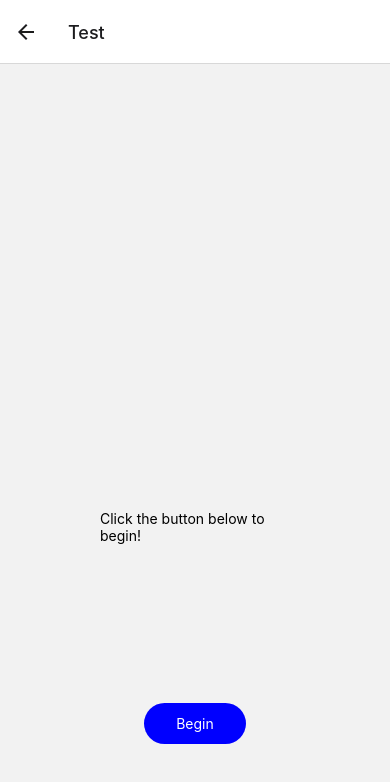
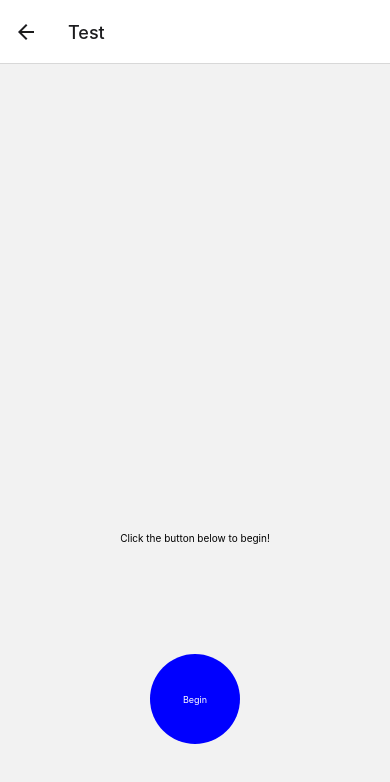
Before and after one commit to reyantshariff/Sight-Singing-App, a React Native app in the folder interval-training/: screen /Test in a window 390 px wide. Shown: the top 782 px of the page. Built offline with nearby package versions, Linux system fonts and the light colour scheme.

Commit message:
added frontend stuff

```diff
--- a/interval-training/Components/trainerButton.jsx
+++ b/interval-training/Components/trainerButton.jsx
@@ -1,12 +1,11 @@
 import React from 'react';
 import { StyleSheet, Text, View, TouchableOpacity} from 'react-native';
-import { Button } from 'react-native';
 
 const TrainerButton = ({onPress, title}) =>
     {
         return(
             <TouchableOpacity style = {styles.button} onPress = {onPress}>
-                <Text style={styles.Text}>{title}</Text>
+                <Text style={styles.Text} numberOfLines={1}>{title} </Text>
             </TouchableOpacity>
         )
     }
@@ -17,7 +16,9 @@ const styles = StyleSheet.create({
       paddingVertical: 12,
       paddingHorizontal: 32,
       justifyContent: 'space-around',
-      borderRadius: 100,
+      borderRadius: 45,
+      width: 90,
+      height: 90,
       alignItems: 'center',
       backgroundColor: 'blue',
       position: 'fixed',
@@ -25,7 +26,7 @@ const styles = StyleSheet.create({
     Text:
     {
         color: 'white',
-        fontsize: 16,
+        fontSize: 9,
     },
   });
 export default TrainerButton;
--- a/interval-training/screens/ReviewMode.jsx
+++ b/interval-training/screens/ReviewMode.jsx
@@ -12,7 +12,6 @@ export default function ReviewMode({ navigation }) {
   return (
     <View style={{ flex: 1, alignItems: 'center', justifyContent: 'top' }}>
       <Text>Review Mode</Text>
-      <TrainerButton onPress={onPress} title="Begin" />
     </View>
   );
 }
--- a/interval-training/screens/TestMode.jsx
+++ b/interval-training/screens/TestMode.jsx
@@ -1,18 +1,22 @@
-import * as React from 'react';
+import React, { useState } from 'react';  // Add this line to import useState
 import { Button, View, Text } from 'react-native';
 import TrainerButton from '../Components/trainerButton';
 
 const TestMode = ({ navigation }) => {
+  const [prompt, setPrompt] = useState('Click the button below to begin!');
+  const [buttonVisible, setButtonVisible] = useState(true); // State to manage button visibility
+
   const onPress = () => {
     // Define the action when the button is pressed
-    console.log('Begin button pressed');
+    setPrompt('Match the starting note');
+    setButtonVisible(false);
     // Add navigation actions here if needed
   };
 
   return (
     <View style={{ flex: 1, alignItems: 'center', justifyContent: 'flex-end', padding: 100}}>
-      <Text style = {{marginBottom: 200}}>Click the button below to begin!</Text>
-      <TrainerButton onPress={onPress} title="Begin" />
+      <Text style={{fontSize: 10, marginBottom: 200 }} numberOfLines={1}>{prompt}</Text>
+      {buttonVisible && <TrainerButton onPress={onPress} title="Begin" />}
     </View>
   );
 }
```
